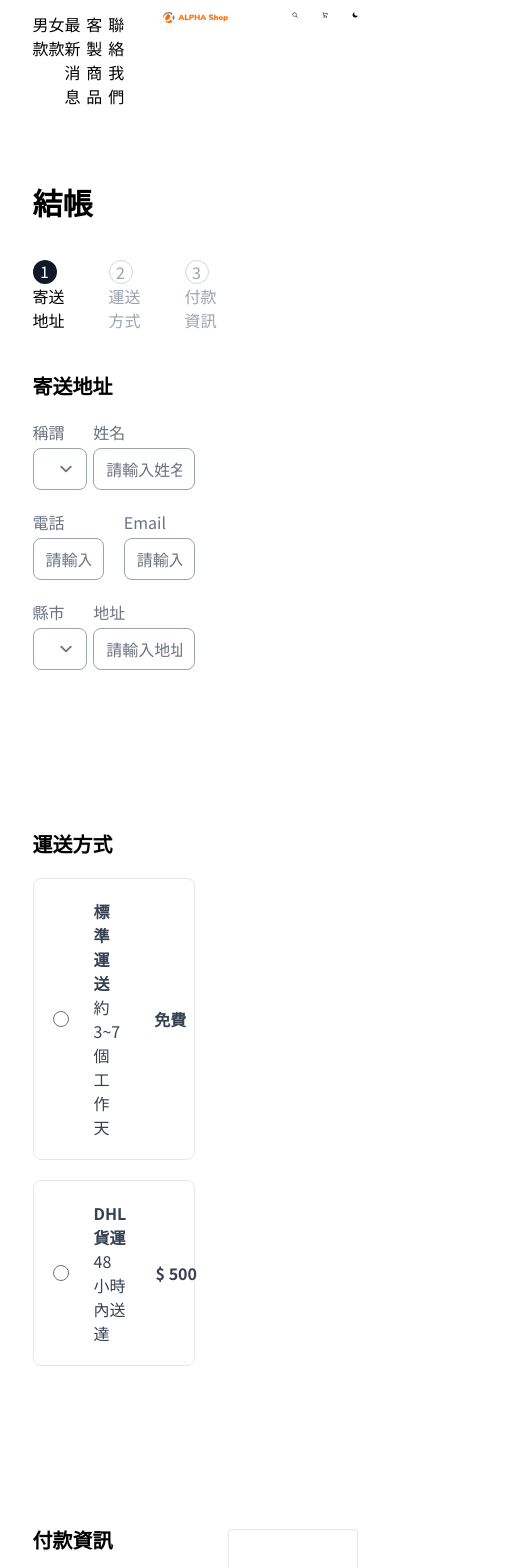
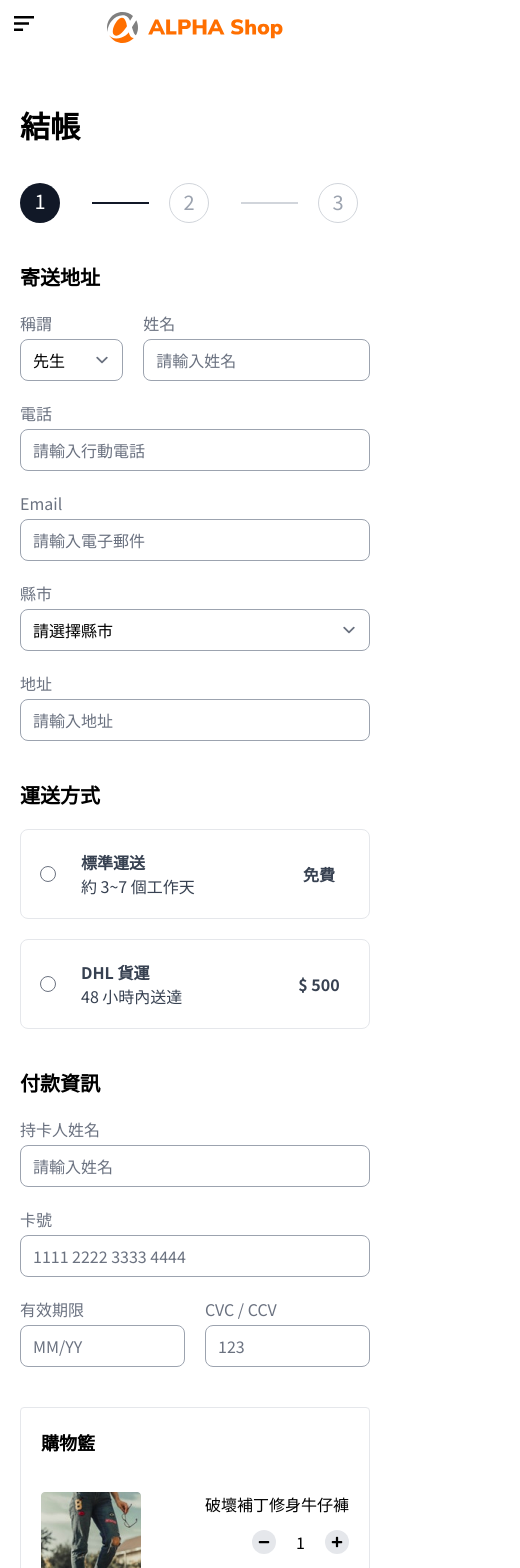
Before and after one commit to KellyCHI22/alpha-shop-react, a React (Create React App) app: page / in a window 390 px wide. Shown: the top 1568 px of the page, 520 px wide, since content can reach past the window. Built offline with nearby package versions, Linux system fonts and the light colour scheme.

Commit message:
feat: finish mobile UI

```diff
--- a/src/components/Footer/index.jsx
+++ b/src/components/Footer/index.jsx
@@ -6,7 +6,7 @@ import whatsappIcon from "../../assets/icons/whatsapp.svg";
 export default function Footer() {
   return (
     <footer className="bg-gray-100">
-      <div className="container mx-auto grid grid-cols-12 py-10">
+      <div className="container flex flex-col items-center gap-5 px-5 py-10 text-center sm:mx-auto sm:grid sm:grid-cols-12 sm:items-start sm:gap-0 sm:px-0 sm:text-left">
         <div className="col-span-2 col-start-2 my-auto">
           <img src={logo} alt="logo-img" />
         </div>
@@ -63,7 +63,7 @@ export default function Footer() {
           <h2 className="mb-3 text-xl  font-bold">追蹤 ALPHA Shop</h2>
           <div className="flex flex-col  space-y-1">
             <div className="text-gray-500">+886 02123-45678</div>
-            <div className="flex gap-4">
+            <div className="flex justify-center gap-4 pt-1 sm:justify-start">
               <a href="#">
                 <img src={facebookIcon} alt="facebookIcon" />
               </a>
--- a/src/components/Header/index.jsx
+++ b/src/components/Header/index.jsx
@@ -2,36 +2,63 @@ import logo from "../../assets/icons/logo.svg";
 import searchIcon from "../../assets/icons/search.svg";
 import cartIcon from "../../assets/icons/cart.svg";
 import moonIcon from "../../assets/icons/moon.svg";
+import toggleIcon from "../../assets/icons/toggle.svg";
+import { useState } from "react";
 
 export default function Header() {
+  const [toggle, setToggle] = useState(false);
+  const handleToggle = () => {
+    setToggle((prev) => !prev);
+  };
+
   return (
     <>
       <header>
-        <div className="container mx-auto">
-          <nav className="grid grid-cols-12 py-3">
-            <ul className="col-span-3 col-start-2 flex justify-between">
-              <li>
+        <div className="container mx-auto px-3 sm:px-0">
+          <nav className="flex flex-col py-3 sm:mx-0 sm:grid sm:grid-cols-12">
+            <div
+              className="absolute cursor-pointer sm:hidden"
+              onClick={handleToggle}
+            >
+              <img src={toggleIcon} alt="toggle-icon" />
+            </div>
+
+            {toggle ? <ToggleNav /> : null}
+            <a
+              className="order-0 mx-auto mb-3 sm:col-span-2 sm:col-start-6 sm:mb-0"
+              href="#"
+            >
+              <img src={logo} alt="logo-img" />
+            </a>
+          </nav>
+        </div>
+      </header>
+    </>
+  );
+}
+
+function ToggleNav() {
+  return (
+    <>
+      <ul className="order-1 flex flex-col items-center sm:order-none sm:col-span-3 sm:col-start-2 sm:flex-row sm:justify-between sm:py-0">
+        <li className="w-full border-b py-5 text-center sm:w-auto sm:border-none sm:py-0 sm:text-start">
           <a href="#">男款</a>
         </li>
-              <li>
+        <li className="w-full border-b py-5 text-center  sm:w-auto sm:border-none sm:py-0 sm:text-start">
           <a href="#">女款</a>
         </li>
-              <li>
+        <li className="w-full border-b py-5 text-center sm:w-auto sm:border-none sm:py-0 sm:text-start">
           <a href="#">最新消息</a>
         </li>
-              <li>
+        <li className="w-full border-b py-5 text-center sm:w-auto sm:border-none sm:py-0 sm:text-start">
+          <a href="#">聯絡我們</a>
+        </li>
+        <li className="w-full border-b py-5 text-center sm:w-auto sm:border-none sm:py-0 sm:text-start">
           <a href="#">客製商品</a>
-              </li>
-              <li>
-                <a href="#">聯絡我們</a>
         </li>
       </ul>
 
-            <a className="col-span-2 col-start-6 mx-auto" href="#">
-              <img src={logo} alt="logo-img" />
-            </a>
-
-            <ul className="col-span-2 col-start-10 flex justify-end gap-6">
+      <ul className="order-2 flex justify-center gap-8 py-5 sm:col-span-2 sm:col-start-10 sm:justify-end sm:py-0">
         <li>
           <img src={searchIcon} alt="search-icon" />
         </li>
@@ -42,9 +69,6 @@ export default function Header() {
           <img src={moonIcon} alt="moon-icon" />
         </li>
       </ul>
-          </nav>
-        </div>
-      </header>
     </>
   );
 }
--- a/src/components/Main/Cart/index.jsx
+++ b/src/components/Main/Cart/index.jsx
@@ -3,8 +3,8 @@ import { cartItems } from "../../../constants";
 
 export default function Cart() {
   return (
-    <section className="col-span-4 col-start-8 flex flex-col justify-end">
-      <div className="flex h-fit flex-col gap-5 rounded border p-8">
+    <section className="flex flex-col justify-end sm:col-span-4 sm:col-start-8 sm:row-span-2">
+      <div className="flex h-fit flex-col gap-5 rounded border p-5 sm:p-8">
         <h3 className="text-lg font-bold">購物籃</h3>
 
         <section className="my-4 space-y-10">
@@ -31,21 +31,22 @@ export default function Cart() {
 function CartItem({ product }) {
   return (
     <>
-      <div className="grid grid-cols-[100px_2fr_1fr]">
+      <div className="flex justify-between sm:grid sm:grid-cols-[100px_1fr]">
         <img src={product.image} className="h-[100px]" />
-        <div className="ml-5">
-          <div className="mb-3">{product.name}</div>
-          <div>
-            <div className="flex items-center gap-5">
+
+        <div className="flex flex-col items-end justify-between sm:ml-5 sm:grid sm:grid-cols-[1fr_auto] sm:items-start">
+          <div>{product.name}</div>
+          <div className="sm:col-start-1">
+            <div className="flex w-fit items-center gap-5 sm:-mt-5">
               <FaMinus className="rounded-full bg-gray-200 p-1.5 text-2xl" />
               <span>{product.count}</span>
               <FaPlus className="rounded-full bg-gray-200 p-1.5 text-2xl" />
             </div>
           </div>
+          <div className="justify-self-end font-bold sm:col-start-2 sm:row-start-1">{`$ ${(
+            product.price * product.count
+          ).toLocaleString()}`}</div>
         </div>
-        <div className="justify-self-end font-bold">{`$ ${(
-          product.price * product.count
-        ).toLocaleString()}`}</div>
       </div>
     </>
   );
--- a/src/components/Main/OrderInfo/ProgressControl.jsx
+++ b/src/components/Main/OrderInfo/ProgressControl.jsx
@@ -4,7 +4,7 @@ import Button from "./Button";
 export default function ProgressControl() {
   return (
     <>
-      <section className="flex justify-end border-t pt-5">
+      <section className="mt-5 flex justify-end border-t pt-5 sm:col-span-5 sm:col-start-2 sm:row-start-2 sm:mt-0">
         <section>
           <Button>
             下一步
--- a/src/components/Main/OrderInfo/StepOne.jsx
+++ b/src/components/Main/OrderInfo/StepOne.jsx
@@ -4,7 +4,7 @@ import Select from "./Select";
 
 export default function StepOne() {
   return (
-    <form className="mt-10 mb-40">
+    <form className="mb-10 sm:mb-0 sm:h-96">
       <h3 className="mb-5 text-xl font-bold">寄送地址</h3>
 
       <section className="flex flex-col gap-5">
@@ -23,12 +23,12 @@ export default function StepOne() {
           />
         </div>
 
-        <div className="grid grid-cols-2 gap-5">
+        <div className="flex flex-col gap-5 sm:grid sm:grid-cols-2">
           <Input label="電話" type="tel" placeholder="請輸入行動電話" />
           <Input label="Email" type="email" placeholder="請輸入電子郵件" />
         </div>
 
-        <div className="grid grid-cols-3 gap-5">
+        <div className="flex flex-col gap-5 sm:grid sm:grid-cols-3">
           <Select label="縣市" value="city" options={cities} />
           <Input
             className="col-span-2"
--- a/src/components/Main/OrderInfo/StepProgress.jsx
+++ b/src/components/Main/OrderInfo/StepProgress.jsx
@@ -2,30 +2,36 @@
 export default function StepProgress() {
   return (
     <>
-      <section className="my-10 flex justify-between space-x-5">
+      <section className="my-10 flex items-center justify-between space-x-5">
         <span>
-          <span className="mr-3 inline-block h-6 w-6 rounded-full bg-gray-900 text-center align-text-top text-white">
-            <span className="-mt-[1px] block">1</span>
+          <span className="mr-3 inline-block h-10 w-10 rounded-full bg-gray-900 text-center align-text-top text-white sm:h-6 sm:w-6">
+            <span className="mt-[4px] block text-xl sm:-mt-[1px] sm:text-base ">
+              1
+            </span>
           </span>
-          <span>寄送地址</span>
+          <span className="hidden sm:inline-block">寄送地址</span>
         </span>
 
         <span className="my-3 h-0.5 w-16 bg-gray-900" />
 
         <span>
-          <span className="mr-3 inline-block h-6 w-6 rounded-full border-[1px] border-gray-300 text-center align-text-top">
-            <span className="-mt-[1px] block text-gray-400">2</span>
+          <span className="mr-3 inline-block h-10 w-10 rounded-full border-[1px] border-gray-300 text-center align-text-top text-white sm:h-6 sm:w-6">
+            <span className="mt-[4px] block text-xl text-gray-400 sm:-mt-[1px] sm:text-base">
+              2
+            </span>
           </span>
-          <span className="text-gray-400">運送方式</span>
+          <span className="hidden text-gray-400 sm:inline-block">運送方式</span>
         </span>
 
         <span className="my-3 h-0.5 w-16 bg-gray-300" />
 
         <span>
-          <span className="mr-3 inline-block h-6 w-6 rounded-full border-[1px] border-gray-300 text-center align-text-top">
-            <span className="-mt-[1px] block text-gray-400">3</span>
+          <span className="mr-3 inline-block h-10 w-10 rounded-full border-[1px] border-gray-300 text-center align-text-top text-white sm:h-6 sm:w-6">
+            <span className="mt-[4px] block text-xl text-gray-400 sm:-mt-[1px] sm:text-base ">
+              3
+            </span>
           </span>
-          <span className="text-gray-400">付款資訊</span>
+          <span className="hidden text-gray-400 sm:inline-block">付款資訊</span>
         </span>
       </section>
     </>
--- a/src/components/Main/OrderInfo/StepThree.jsx
+++ b/src/components/Main/OrderInfo/StepThree.jsx
@@ -3,17 +3,17 @@ import Input from "./Input";
 export default function StepThree() {
   return (
     <>
-      <form className="mt-10 mb-40">
+      <form className="mb-10 sm:mb-0 sm:h-96">
         <h3 className="mb-5 text-xl font-bold">付款資訊</h3>
         <section className="flex flex-col gap-5">
           <Input
-            className="w-2/3"
+            className="sm:w-2/3"
             label="持卡人姓名"
             type="text"
             placeholder="請輸入姓名"
           />
           <Input
-            className="w-2/3"
+            className="sm:w-2/3"
             label="卡號"
             type="text"
             placeholder="1111 2222 3333 4444"
--- a/src/components/Main/OrderInfo/StepTwo.jsx
+++ b/src/components/Main/OrderInfo/StepTwo.jsx
@@ -3,7 +3,7 @@ import Radio from "./Radio";
 export default function StepTwo() {
   return (
     <>
-      <form className="mt-10 mb-40">
+      <form className="mb-10 sm:mb-0 sm:h-96">
         <h3 className="mb-5 text-xl font-bold">運送方式</h3>
 
         <section className="space-y-5">
--- a/src/components/Main/OrderInfo/index.jsx
+++ b/src/components/Main/OrderInfo/index.jsx
@@ -2,21 +2,15 @@ import StepProgress from "./StepProgress";
 import StepOne from "./StepOne";
 import StepTwo from "./StepTwo";
 import StepThree from "./StepThree";
-import ProgressControl from "./ProgressControl";
 
 export default function Step() {
   return (
-    <div className="col-span-5 col-start-2 flex flex-col justify-end">
-      <section className="">
-        <h2 className="text-3xl font-bold">結帳</h2>
-        <StepProgress />
-        <section>
-          <StepOne />
-          <StepTwo />
-          <StepThree />
-        </section>
-      </section>
-      <ProgressControl />
+    <div className="flex flex-col justify-end sm:col-span-5 sm:col-start-2 sm:row-start-1">
+      <h2 className="text-3xl font-bold">結帳</h2>
+      <StepProgress />
+      <StepOne />
+      <StepTwo />
+      <StepThree />
     </div>
   );
 }
--- a/src/components/Main/index.jsx
+++ b/src/components/Main/index.jsx
@@ -1,12 +1,14 @@
 import OrderInfo from "./OrderInfo";
 import Cart from "./Cart";
+import ProgressControl from "./OrderInfo/ProgressControl";
 
 export default function Main() {
   return (
     <main>
-      <div className="container mx-auto my-16 grid grid-cols-12">
+      <div className="container my-10 px-5 sm:mx-auto sm:my-16 sm:grid sm:grid-cols-12 sm:px-0">
         <OrderInfo />
         <Cart />
+        <ProgressControl />
       </div>
     </main>
   );
```
Also changed, not shown: src/assets/icons/toggle.svg. Lines whose indentation alone changed are shown as unchanged.
